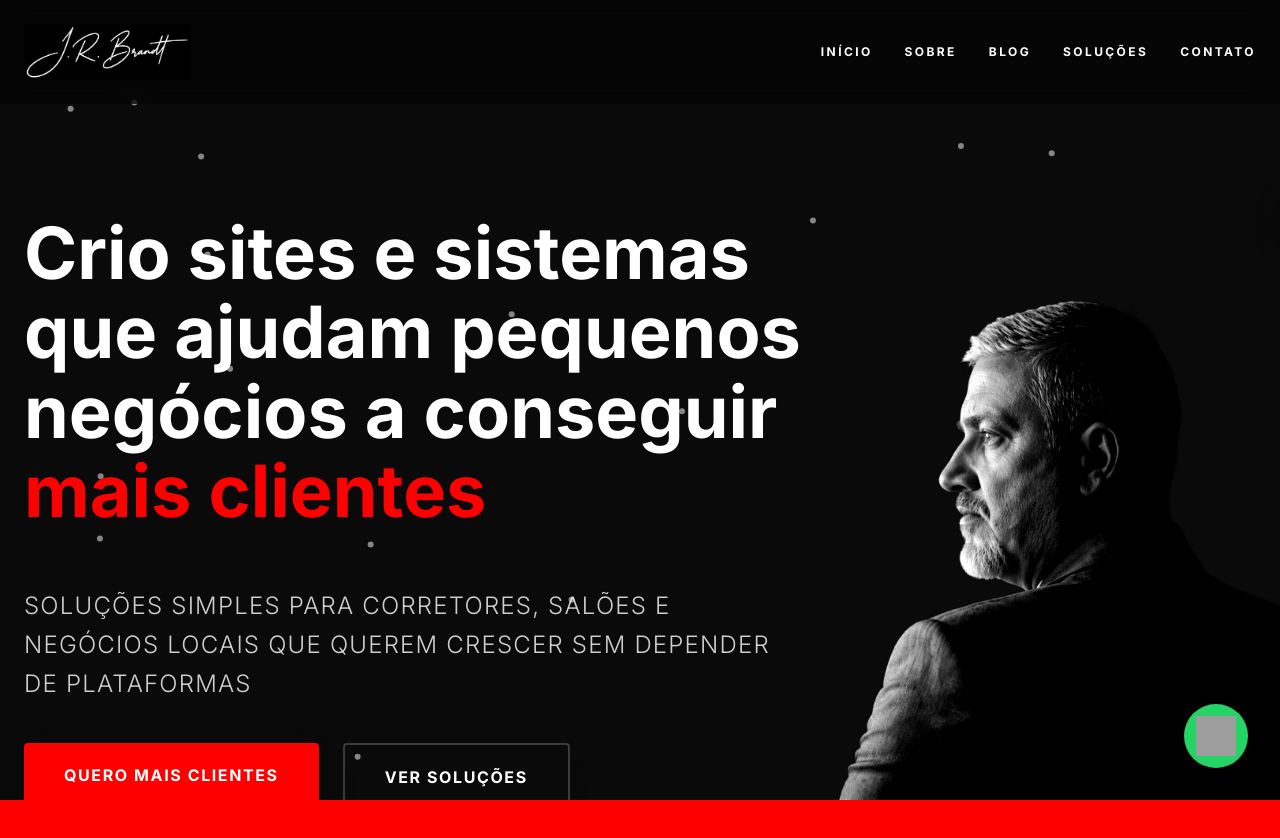
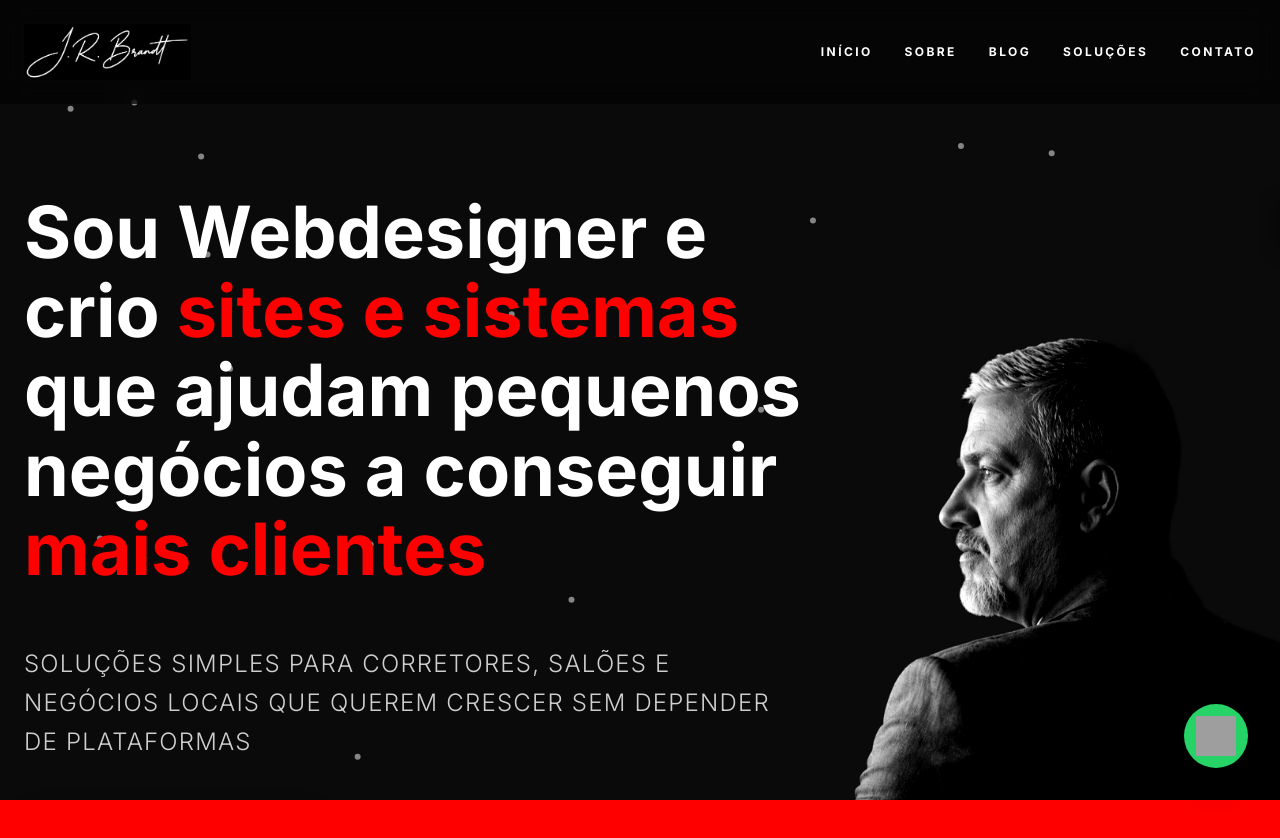
Before and after one commit to jrmacbrandt/J.Roberto, a React (Vite) app: page / in a window 1280 px wide. Shown: the top 838 px of the page. Built offline with nearby package versions, Linux system fonts and the light colour scheme; grey boxes are pictures that could not be loaded; a web font is replaced by a local one.

Commit message:
content: atualizar título do hero com destaque em vermelho

```diff
--- a/src/App.tsx
+++ b/src/App.tsx
@@ -223,7 +223,7 @@ const Header = () => {
         <div className="md:col-span-8 text-center md:text-left z-20 space-y-8 flex flex-col items-center md:items-start order-1 md:order-none">
           <div className="header-content order-1 md:order-none">
             <h1 className="text-4xl sm:text-5xl md:text-7xl font-bold leading-[1.1] mb-6">
-              Crio sites e sistemas que ajudam pequenos negócios a conseguir <span className="color">mais clientes</span>
+              Sou Webdesigner e crio <span className="color">sites e sistemas</span> que ajudam pequenos negócios a conseguir <span className="color">mais clientes</span>
             </h1>
           </div>
 
```
